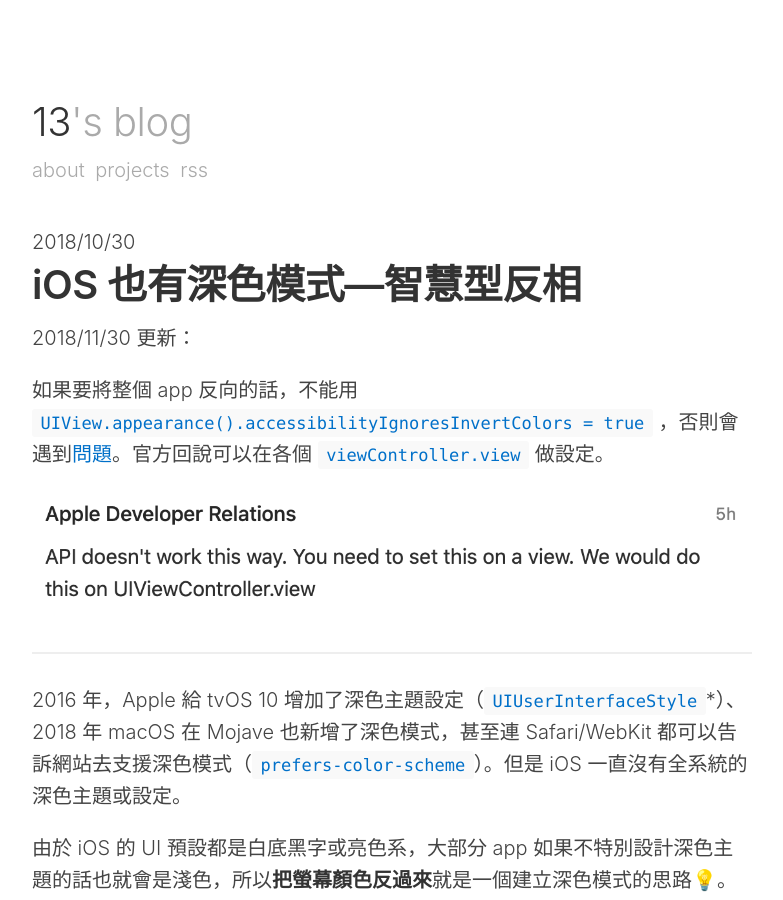
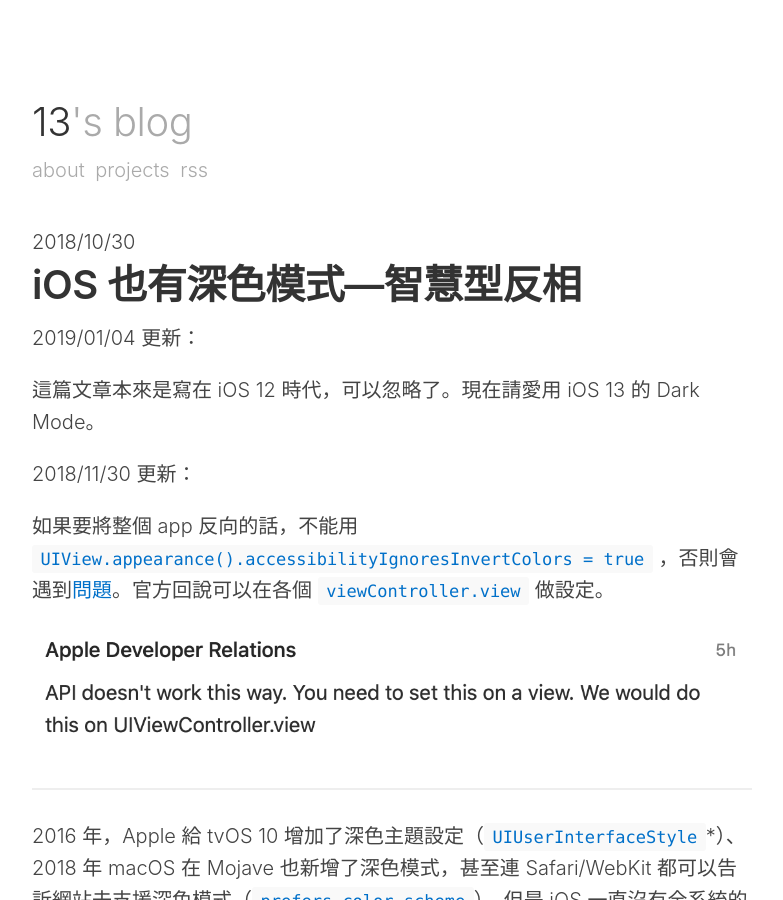
Before and after one commit to ethanhuang13/13h.tw, a Jekyll site: the page built from _posts/2018-10-30-smart-invert.md, in a window 1280 px wide and 900 px high. Shown: the whole window, without its empty margins (248-1031 px from the left). Built offline with Jekyll 4.4.1, drawn with Linux system fonts in a browser that asks for light colours; some of the changed lines change nothing that is shown.

Commit message:
更新「iOS 也有深色模式—智慧型反相」

```diff
--- a/_posts/2018-10-30-smart-invert.md
+++ b/_posts/2018-10-30-smart-invert.md
@@ -2,6 +2,10 @@
 layout: post
 title: iOS 也有深色模式—智慧型反相
 ---
+2019/01/04 更新：
+
+這篇文章本來是寫在 iOS 12 時代，可以忽略了。現在請愛用 iOS 13 的 Dark Mode。
+
 2018/11/30 更新：
 
 如果要將整個 app 反向的話，不能用 `UIView.appearance().accessibilityIgnoresInvertColors = true` ，否則會遇到[問題](http://www.openradar.me/radar?id=4963036246835200)。官方回說可以在各個 `viewController.view` 做設定。
@@ -29,15 +33,15 @@ title: iOS 也有深色模式—智慧型反相
 ---
 正常的顏色：
 
-![Normal](/assets/img/2018-10-30-cp-normal.png)
+![Normal](/assets/img/2018-10-30-cp-normal.jpg)
 
 智慧型反相的預設結果，效果跟經典反相一樣：
 
-![Enable Smart Invert](/assets/img/2018-10-30-enable-smart-invert.png)
+![Enable Smart Invert](/assets/img/2018-10-30-enable-smart-invert.jpg)
 
 整個 app 的 UIView 都忽略經典反相，看起來大致相同。狀態列的顏色仍然是反過來的：
 
-![Ignore Invert](/assets/img/2018-10-30-ignore-invert.png)
+![Ignore Invert](/assets/img/2018-10-30-ignore-invert.jpg)
 
 如果在意狀態列顏色的話，可以監聽系統通知 [`invertColorsStatusDidChangeNotification`](https://developer.apple.com/documentation/uikit/uiaccessibility/1615196-invertcolorsstatusdidchangenotif)，並用 [`UIAccessibility.isInvertColorsEnabled`](https://developer.apple.com/documentation/uikit/uiaccessibility/1615167-isinvertcolorsenabled) 來判斷使用者是否啟用反相，然後再指定狀態列的 style。這個判斷名稱雖然沒有寫 smart，但是我實測它只會在智慧型反相時回傳 true，在經典反相時則回傳 false。
 
```
